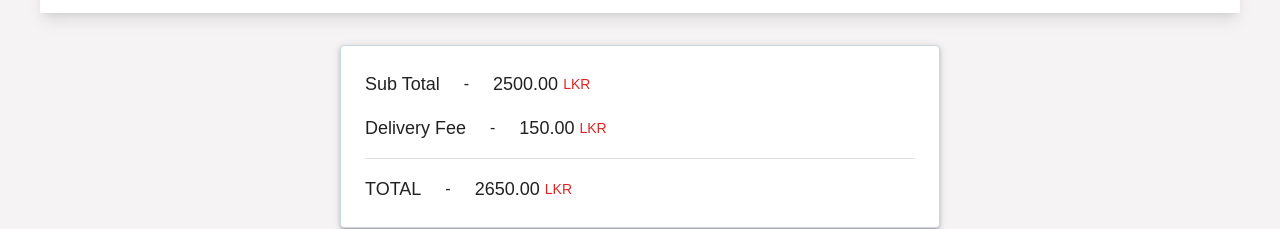
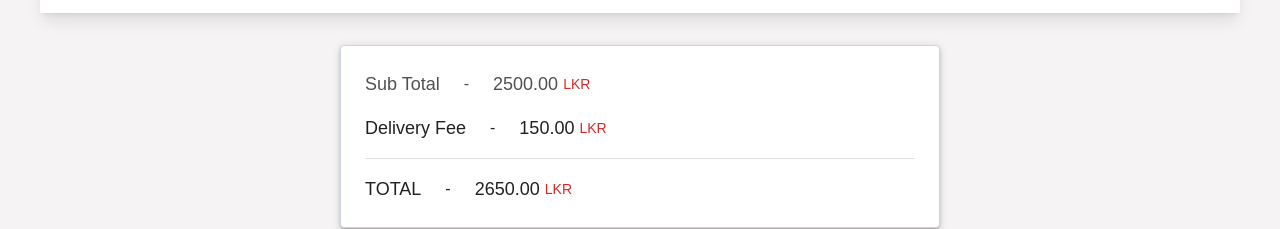
Before and after one commit to AshanSandeep06/Food-Shop-System, a React (Create React App) app in the folder frontend/: page /placeOrder in a window 1280 px wide. Shown: the part 369-598 px from the top of the page. Built offline with nearby package versions, Linux system fonts and the light colour scheme.

Commit message:
Content Updated

```diff
--- a/frontend/src/pages/PlaceOrder/PlaceOrder.tsx
+++ b/frontend/src/pages/PlaceOrder/PlaceOrder.tsx
@@ -33,7 +33,7 @@ const PlaceOrder = () => {
           elevation={3}
           className="w-1/2 border border-slate-300 flex flex-col gap-4 p-6"
         >
-          <div className="flex items-center gap-6">
+          <div className="flex items-center gap-6 !text-[rgb(81,81,81)]">
             <span className="text-base md:text-lg">Sub Total</span>
             <span>-</span>
             <span className="text-base md:text-lg">
```
